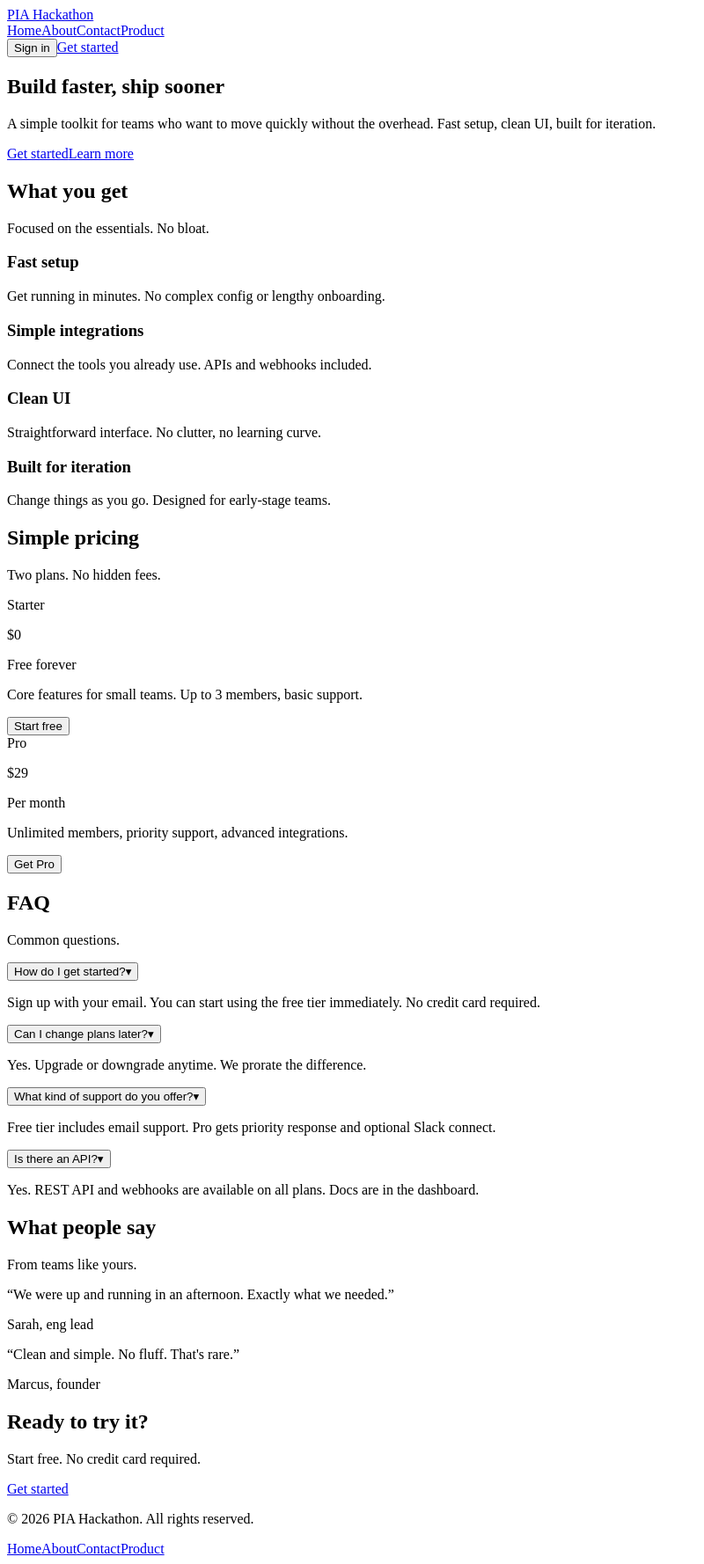
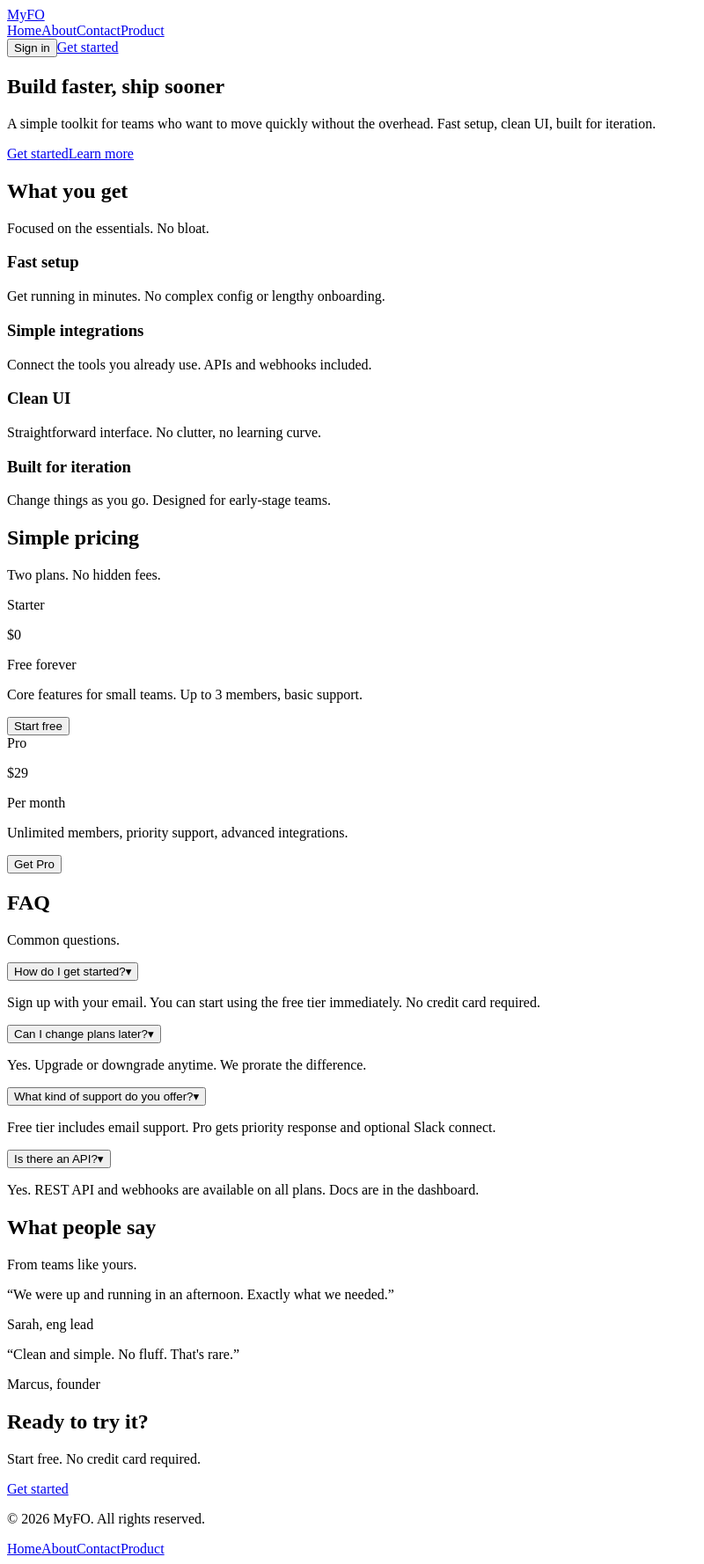
Before and after one commit to grantmj/MyFO, a React (Vite) app: page / in a window 1280 px wide. Shown: the whole page at 88% size, without its empty margins (0-800 px from the left). Built offline with nearby package versions, Linux system fonts and the light colour scheme; the HTML template or start-up script is replaced by a standard one.

Commit message:
Updated name of product

```diff
--- a/index.html
+++ b/index.html
@@ -3,7 +3,7 @@
   <head>
     <meta charset="UTF-8" />
     <meta name="viewport" content="width=device-width, initial-scale=1.0" />
-    <title>PIA Hackathon</title>
+    <title>MyFO</title>
   </head>
   <body>
     <div id="root"></div>
--- a/src/components/Footer.tsx
+++ b/src/components/Footer.tsx
@@ -8,7 +8,7 @@ export default function Footer() {
       <div className="mx-auto max-w-6xl px-4 py-8 sm:px-6 lg:px-8">
         <div className="flex flex-col items-center justify-between gap-4 sm:flex-row">
           <p className="text-sm text-muted">
-            © {currentYear} PIA Hackathon. All rights reserved.
+            © {currentYear} MyFO. All rights reserved.
           </p>
           <div className="flex gap-6">
             <Link
--- a/src/components/Navbar.tsx
+++ b/src/components/Navbar.tsx
@@ -10,7 +10,7 @@ export default function Navbar() {
             to="/"
             className="text-lg font-semibold text-foreground transition-colors duration-150 hover:text-muted"
           >
-            PIA Hackathon
+            MyFO
           </Link>
           <div className="flex flex-wrap items-center gap-4 sm:gap-6">
             <NavLink
```
